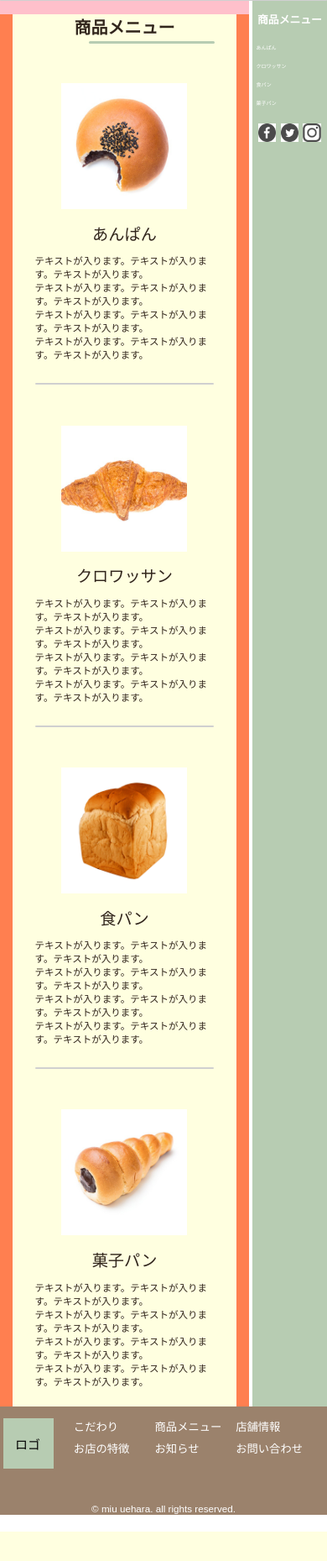
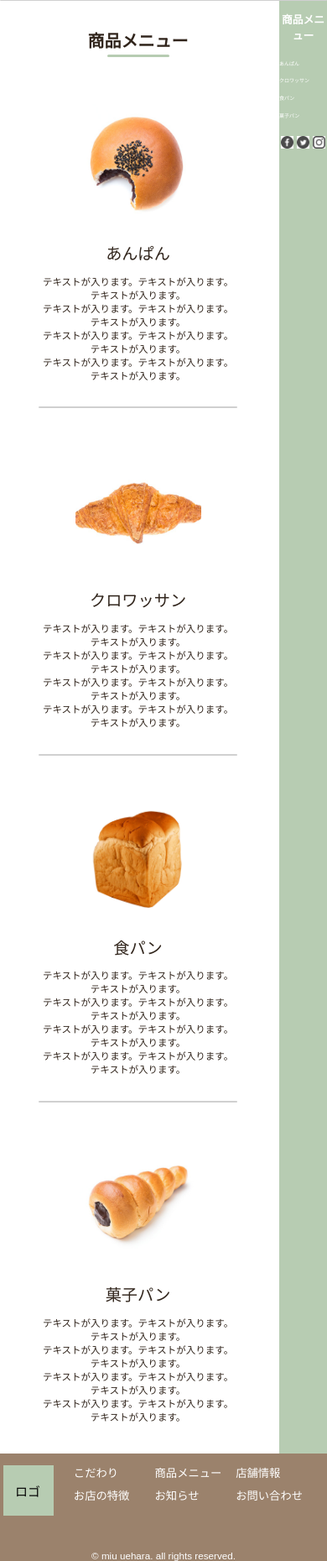
Before and after one commit to ueharamiu/miubread, a PHP site: page /menu.php in a window 390 px wide. Shown: the part 108-1967 px from the top of the page at 84% size. Before the commit the page ends 1932 px from the top, so only its background shows below. Run offline with PHP 8.4, Linux system fonts and the light colour scheme.

Commit message:
_menu.scss  のタブレットデザイン完成(2月23日)

```diff
--- a/css/style.css
+++ b/css/style.css
@@ -324,20 +324,24 @@ body {
   }
 }
 
-.contents {
+.contents-menu {
   width: 1080px;
 }
 
 @media (max-width: 768px) {
-  .contents {
-    background-color: pink;
+  .contents-menu {
+    width: 199%;
+  }
+}
+
+@media (max-width: 320px) {
+  .contents-menu {
     width: 100%;
   }
 }
 
 .menu-wrapper-grid {
   width: 1060px;
-  background-color: #000;
   height: auto;
   margin-top: 10px;
   margin-bottom: 10px;
@@ -348,27 +352,28 @@ body {
     width: 100%;
     height: auto;
     margin: 0 auto;
-    background-color: #ff7f50;
   }
 }
 
 .menu-box {
   widows: 1060px;
   height: auto;
-  background-color: #ffffe0;
+  padding-top: 3%;
+  padding-bottom: 3%;
 }
 
 @media (max-width: 768px) {
   .menu-box {
     width: 90%;
     margin: 0 auto;
+    padding-top: 5%;
+    padding-bottom: 5%;
   }
 }
 
 .menu-title {
   font-size: 20px;
   text-align: center;
-  /* margin-top: 26px; */
   margin-bottom: 10px;
   color: #31251c;
   position: relative;
@@ -382,13 +387,14 @@ body {
   height: 3px;
   border-radius: 9px;
   top: 32px;
-  left: 465px;
+  left: 455px;
   display: inline-block;
 }
 
 @media (max-width: 768px) {
   .menu-title::after {
-    left: 34%;
+    width: 25%;
+    left: 37.5%;
   }
 }
 
@@ -415,7 +421,7 @@ body {
   display: -ms-flexbox;
   display: flex;
   margin: 0 auto;
-  margin-top: 50px;
+  padding-top: 50px;
 }
 
 @media (max-width: 768px) {
@@ -424,7 +430,8 @@ body {
     display: block;
     width: 80%;
     height: auto;
-    margin-top: 20%;
+    margin-top: 10%;
+    padding-top: 10%;
   }
 }
 
@@ -439,7 +446,7 @@ body {
       -ms-flex-direction: row-reverse;
           flex-direction: row-reverse;
   margin: 0 auto;
-  margin-top: 50px;
+  padding-top: 50px;
 }
 
 @media (max-width: 768px) {
@@ -448,7 +455,8 @@ body {
     display: block;
     width: 80%;
     height: auto;
-    margin-top: 20%;
+    margin-top: 10%;
+    padding-top: 10%;
   }
 }
 
@@ -458,6 +466,7 @@ body {
   width: 600px;
   height: 200px;
   text-align: start;
+  margin-bottom: 15px;
   position: relative;
 }
 
@@ -572,6 +581,19 @@ body {
 
 dd {
   margin: 0;
+}
+
+@media (max-width: 768px) {
+  dd {
+    margin: 0 auto;
+    text-align: center;
+  }
+}
+
+@media (max-width: 320px) {
+  dd {
+    text-align: start;
+  }
 }
 
 #location {
--- a/menu.php
+++ b/menu.php
@@ -21,7 +21,7 @@
 
 
       <div class="wrapper">
-        <div class="contents">
+        <div class="contents-menu">
           <article>
             <div class="menu-wrapper-grid">
               <section class="menu-box">
@@ -82,7 +82,7 @@
               </section> <!-- .menu-box -->
             </div> <!-- menu-wrapper-grid -->
           </article>
-        </div> <!-- .contents-->
+        </div> <!-- .contents-menu-->
 
 <?php
   require('./common/sidebar.php');
--- a/scss/_menu.scss
+++ b/scss/_menu.scss
@@ -29,17 +29,18 @@ body {
   }
 }
 
-.contents {
+.contents-menu {
   width: 1080px;
   @include breakpoint( tablet ) {
-    background-color: pink;
+    width: 199%;
+  }
+  @include breakpoint( sp ) {
     width: 100%;
   }
 }
 
 .menu-wrapper-grid {
   width: 1060px;
-  background-color: #000;
   height: auto;
   margin-top: 10px;
   margin-bottom: 10px;
@@ -47,24 +48,25 @@ body {
     width: 100%;
     height: auto;
     margin: 0 auto;
-    background-color: #ff7f50;
   }
 }
 
   .menu-box {
     widows: 1060px;
     height: auto;
-    background-color: #ffffe0;
+    padding-top: 3%;
+    padding-bottom: 3%;
     @include breakpoint( tablet ) {
       width: 90%;
       margin: 0 auto;
+    padding-top: 5%;
+    padding-bottom: 5%;
     }
   }
 
     .menu-title {
       font-size: 20px;
       text-align: center;
-      /* margin-top: 26px; */
       margin-bottom: 10px;
       color: #31251c;
       position: relative;
@@ -77,10 +79,11 @@ body {
         height: 3px;
         border-radius: 9px;
         top: 32px;
-        left: 465px;
+        left: 455px;
         display: inline-block;
         @include breakpoint( tablet ) {
-          left: 34%;
+          width: 25%;
+          left: 37.5%;
         }
         @include breakpoint( sp ) {
           width: 50%;
@@ -103,12 +106,13 @@ body {
       width: 800px;
       display: flex;
       margin: 0 auto;
-      margin-top: 50px;
+      padding-top: 50px;
       @include breakpoint( tablet ) {
         display: block;
         width: 80%;
         height: auto;
-        margin-top: 20%;
+        margin-top: 10%;
+        padding-top: 10%;
       }
     }
 
@@ -118,12 +122,13 @@ body {
       display: flex;
       flex-direction: row-reverse;
       margin: 0 auto;
-      margin-top: 50px;
+      padding-top: 50px;
       @include breakpoint( tablet ) {
         display: block;
         width: 80%;
         height: auto;
-        margin-top: 20%;
+        margin-top: 10%;
+        padding-top: 10%;
       }
     }
 
@@ -133,6 +138,7 @@ body {
         width: 600px;
         height: 200px;
         text-align: start;
+        margin-bottom: 15px;
         position: relative;
         @include breakpoint( tablet ) {
           width: 100%;
@@ -215,4 +221,11 @@ body {
 
             dd {
               margin: 0;
+              @include breakpoint( tablet ) {
+                margin: 0 auto;
+                text-align: center;
+              }
+              @include breakpoint( sp ) {
+                text-align: start;
+              }
             }
```
Also changed, not shown: 1 other file.
